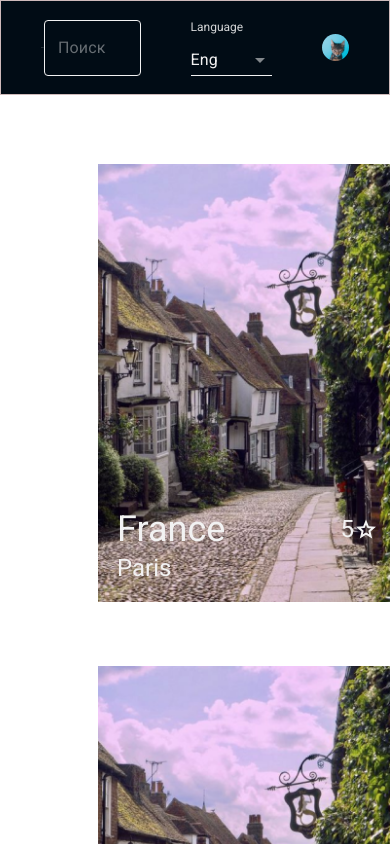
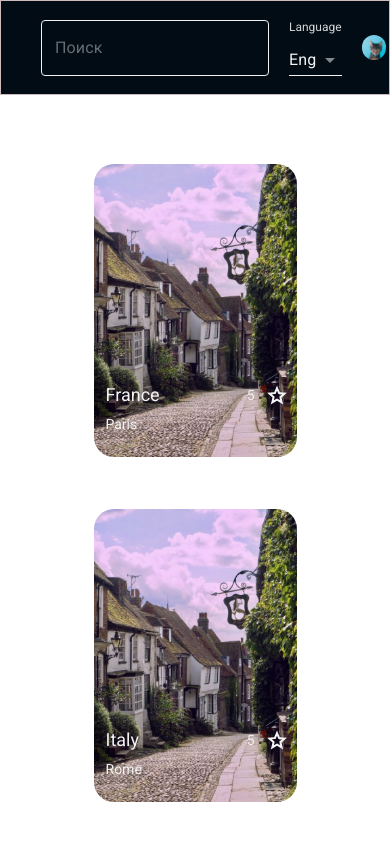
Before and after one commit to BurnTree1/travel-app, a React (Create React App) app: page / in a window 390 px wide. Shown: the top 844 px of the page. Built offline with nearby package versions, Linux system fonts and the light colour scheme.

Commit message:
feat: add search and adaptive

```diff
--- a/src/components/Header/Header.css
+++ b/src/components/Header/Header.css
@@ -1,5 +1,5 @@
 .app .MuiInputBase-root {
-    color: #F2F2F2;;
+    color: #F2F2F2;
 }
 
 .app .MuiInput-underline:before {
@@ -17,3 +17,13 @@
 .app .MuiFormControl-root {
     width: 100%;
 }
+
+.app .MuiOutlinedInput-input {
+    width: 257px;
+}
+
+@media (max-width: 990px) {
+    .app .MuiOutlinedInput-input {
+        width: 200px;
+    }
+}
--- a/src/components/Header/Header.module.css
+++ b/src/components/Header/Header.module.css
@@ -36,3 +36,21 @@
     border-radius: 50%;
     cursor: pointer;
 }
+
+@media (max-width: 990px) {
+    .language {
+        width: 77px;
+        margin-right: 20px;
+        margin-left: 20px;
+    }
+}
+
+@media (max-width: 575px) {
+    .logo {
+        width: 111px;
+    }
+
+    .avatar__img {
+        width: 40px;
+    }
+}
--- a/src/components/Header/Header.tsx
+++ b/src/components/Header/Header.tsx
@@ -6,16 +6,18 @@ import './Header.css'
 import {Search} from "./Search/Search";
 import {LanguageSelect} from "./LanguageSelect/LanguageSelect";
 
-
-export const Header: FC = () => {
+type propsType = {
+    findCountries: (text: string)=> void
+}
+export const Header: FC<propsType> = (props) => {
     return (
         <div>
             <div className={styles.header}>
                 <a href="/" className="header__link">
-                    <img src={logo} alt="logo" className="logo"/>
+                    <img src={logo} alt="logo" className={styles.logo}/>
                 </a>
                 <div className={styles.header__right}>
-                    <Search/>
+                    <Search findCountries={props.findCountries}/>
                     <div className={styles.language}>
                         <span className={styles.language__text}>Language</span>
                         <LanguageSelect/>
--- a/src/components/Header/Search/Search.tsx
+++ b/src/components/Header/Search/Search.tsx
@@ -1,10 +1,14 @@
 import React, {FC, useState} from "react";
 import TextField from "@material-ui/core/TextField";
 
-export const Search: FC = () => {
+type propsType = {
+    findCountries: (text: string)=> void
+}
+export const Search: FC<propsType> = (props) => {
     const [searchText, setSearchText] = useState<string>('')
     const onSearchChange = (event) => {
         setSearchText(event.target.value);
+        props.findCountries(event.target.value)
     }
     return (
         <div>
--- a/src/components/MainPage/Cards/Card/Card.module.css
+++ b/src/components/MainPage/Cards/Card/Card.module.css
@@ -57,3 +57,39 @@
     padding-top: 15px;
     color: #F2F2F2;
 }
+
+@media (max-width: 770px) {
+    .card {
+        width: 203px;
+        height: 293px;
+        border-radius: 20px;
+        overflow: hidden;
+    }
+
+    .card__countryName {
+        font-size: 18px;
+    }
+
+    .card__rating {
+        font-size: 14px;
+    }
+
+    .card__capital {
+        font-size: 14px;
+        padding-top: 5px;
+    }
+
+    .rating__img {
+        margin-left: 10px;
+    }
+
+    .card__desc {
+        padding: 34px 8px 21px 12px;
+        border-radius: 20px;
+        overflow: hidden;
+    }
+
+    .card:hover .card__desc {
+        background: linear-gradient(0deg, rgba(0, 0, 0, 0.7) 54.17%, rgba(0, 0, 0, 0) 100%);
+    }
+}
--- a/src/components/MainPage/Cards/Cards.module.css
+++ b/src/components/MainPage/Cards/Cards.module.css
@@ -1,9 +1,19 @@
 .cards {
-    padding-top: 69px;
-    padding-bottom: 121px;
-    padding-left: 98px;
+    padding: 69px 15px 121px 98px;
     display: flex;
     flex-wrap: wrap;
     column-gap: 24px;
     row-gap: 52px;
 }
+
+@media (max-width: 1385px) {
+    .cards {
+        justify-content: space-evenly;
+    }
+}
+
+@media (max-width: 770px) {
+    .cards {
+        padding-left: 15px;
+    }
+}
--- a/src/components/MainPage/MainPage.tsx
+++ b/src/components/MainPage/MainPage.tsx
@@ -1,29 +1,40 @@
-import React, {FC} from "react";
+import React, {FC, useState} from "react";
 import {Header} from "../Header/Header";
 import {Footer} from "../Footer/Footer";
 import {Cards} from "./Cards/Cards";
 import {connect} from "react-redux";
 import {AppRootReducer} from "../../store";
 import {countriesType} from "../../types/types";
+import {filterCountries} from "../../store/actions";
 
 type mapStateToPropsType = {
     countries: Array<countriesType>
+    foundCountries: Array<countriesType>
+}
+type mapDispatchToPropsType = {
+    filterCountries: (text: string)=> void
 }
 type propsType = {
     countries: Array<countriesType>
+    findCountries: ()=> void
 }
-const MainPage: FC<propsType> = (props) => {
+type props = propsType & mapStateToPropsType & mapDispatchToPropsType
+const MainPage: FC<props> = (props) => {
+    const findCountries = (searchText: string): void => {
+        props.filterCountries(searchText)
+    }
     return (
         <div>
-            <Header/>
-            <Cards cardsArr={props.countries}/>
+            <Header findCountries={findCountries}/>
+            <Cards cardsArr={props.foundCountries[0] ? props.foundCountries : props.countries}/>
             <Footer/>
         </div>
     )
 }
 
 const mapStateToProps = (state: AppRootReducer) => ({
-    countries: state.countries.countries
+    countries: state.countries.countries,
+    foundCountries: state.countries.foundCountries
 })
 
-export default connect<mapStateToPropsType>(mapStateToProps, null,)(MainPage)
+export default connect<mapStateToPropsType, mapDispatchToPropsType, AppRootReducer>(mapStateToProps, {filterCountries},)(MainPage)
--- a/src/store/actions/countries.ts
+++ b/src/store/actions/countries.ts
@@ -1,8 +1,18 @@
-export const FETCH_COUNTRIES = 'COUNTRIES/FETCH';
+export const FETCH_COUNTRIES = 'COUNTRIES/FETCH'
+export const FILTER_COUNTRIES = 'COUNTRIES/FILTER'
 
 type fetchCountriesType = {
   type: typeof FETCH_COUNTRIES
 }
 export const fetchCountries = (): fetchCountriesType => ({
   type: FETCH_COUNTRIES,
-});
+})
+
+type filterCountriesType = {
+  type: typeof FILTER_COUNTRIES
+  payload: {searchText: string}
+}
+export const filterCountries = (searchText: string):filterCountriesType => ({
+  type: FILTER_COUNTRIES,
+  payload: {searchText}
+})
--- a/src/store/reducers/countries.ts
+++ b/src/store/reducers/countries.ts
@@ -1,11 +1,11 @@
 import _ from 'lodash';
-import { FETCH_COUNTRIES } from 'Actions';
+import { FETCH_COUNTRIES, FILTER_COUNTRIES } from 'Actions';
 import {countriesType} from "../../types/types";
 
 const initialState = {
   countries: [
     {id: 1, name: 'France', capital: 'Paris', rating: 5},
-    {id: 2, name: 'France', capital: 'Paris', rating: 5},
+    {id: 2, name: 'Italy', capital: 'Rome', rating: 5},
     {id: 3, name: 'France', capital: 'Paris', rating: 5},
     {id: 4, name: 'France', capital: 'Paris', rating: 5},
     {id: 5, name: 'France', capital: 'Paris', rating: 5},
@@ -13,6 +13,7 @@ const initialState = {
     {id: 7, name: 'France', capital: 'Paris', rating: 5},
     {id: 8, name: 'France', capital: 'Paris', rating: 5},
   ] as Array<countriesType>,
+  foundCountries: [] as Array<countriesType>,
 };
 
 type InitialState = typeof initialState
@@ -21,6 +22,10 @@ const handlers = {
   [FETCH_COUNTRIES]: (state) => ({
     ...state,
   }),
-};
+  [FILTER_COUNTRIES]: (state, {searchText}) => ({
+    ...state,
+    foundCountries: [...state.countries.filter(country => country.name === searchText)]
+  })
+}
 
 export default (state = initialState, { type, payload }): InitialState => _.get(handlers, type, () => state)(state, payload);
```
